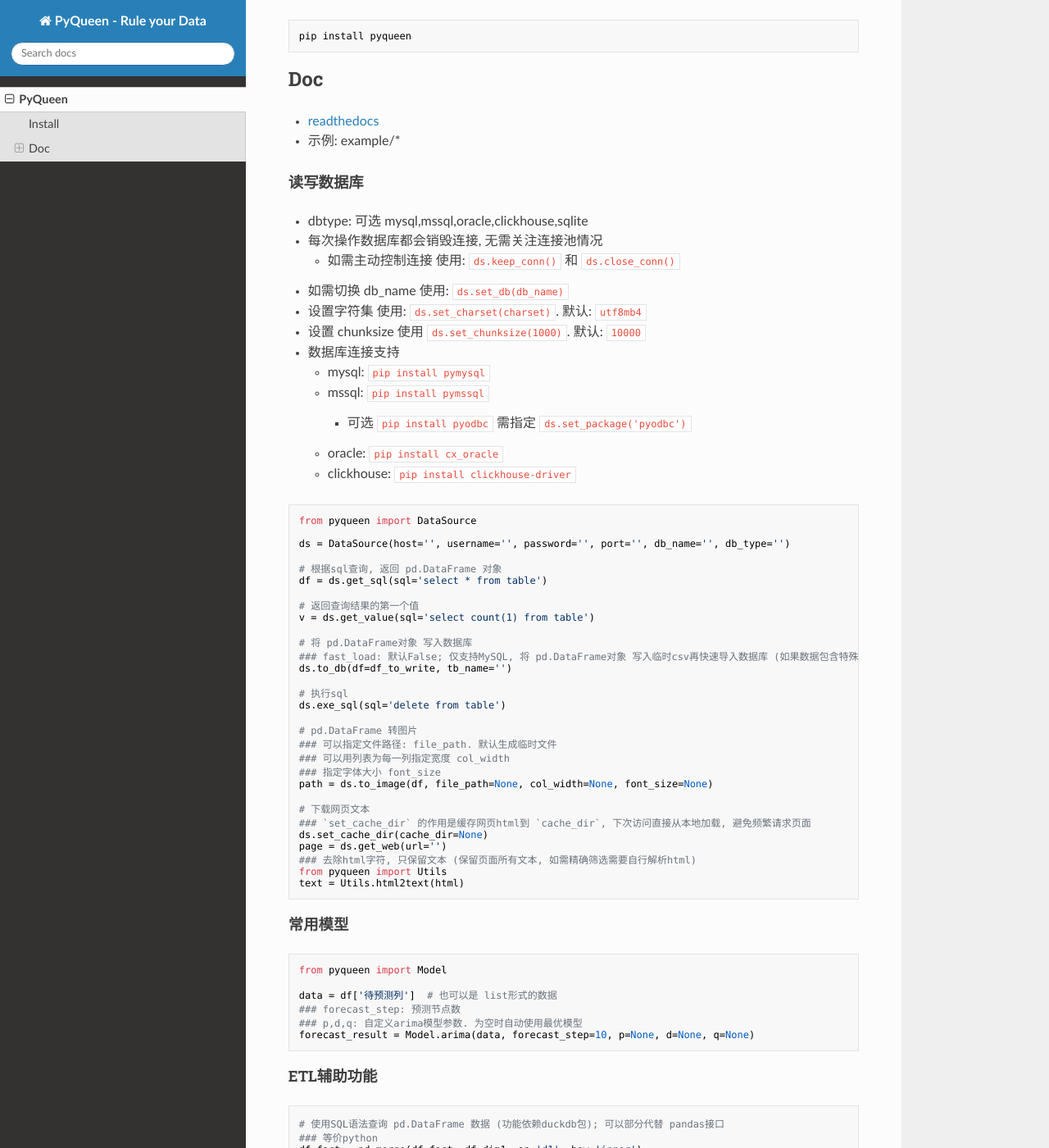
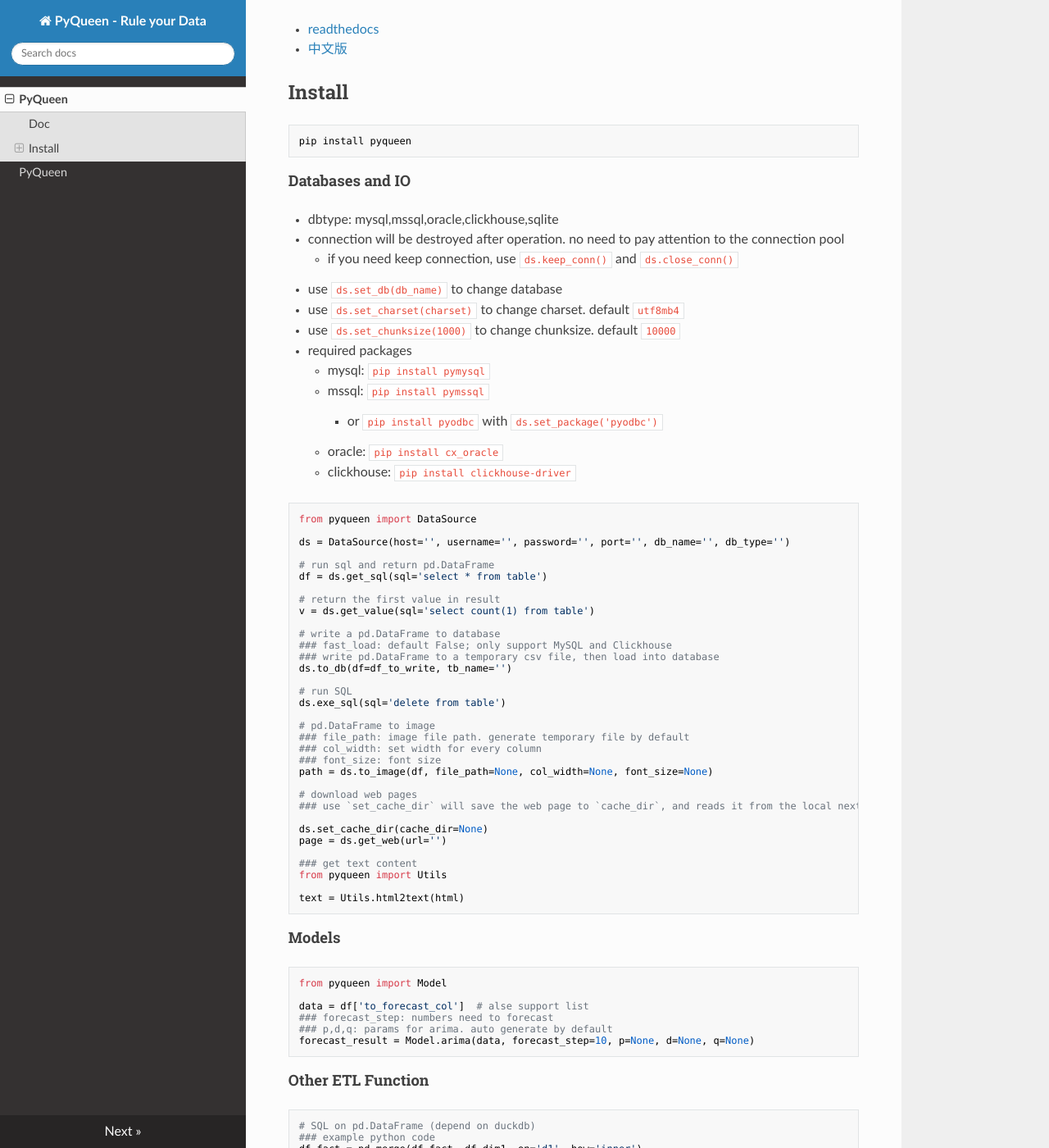
Before and after one commit to ts7ming/pyqueen, an MkDocs documentation site: the page built from docs/index.md, in a window 1280 px wide and 1400 px high, scrolled down 481 px. Shown: the whole window at 82% size. Built offline with MkDocs 1.6.1, drawn with Linux system fonts in a browser that asks for light colours; nearby versions of some CDN libraries; some of the changed text lies outside the part shown.

Commit message:
docs: update

````diff
--- a/docs/index.md
+++ b/docs/index.md
@@ -9,7 +9,13 @@
 ![GitHub Repo stars](https://img.shields.io/github/stars/ts7ming/pyqueen)
 [![PyPI downloads](https://img.shields.io/pypi/dm/pyqueen.svg)](https://pypistats.org/packages/pyqueen)
 
-PyQueen 是一个数据处理工具箱. 配合 Pandas 使用可以完成简单的ETL作业
+PyQueen is a data development toolkit that can build ETL workflows
+[中文文档](README_CN.MD)
+
+## Doc
+
+- [readthedocs](https://pyqueen.readthedocs.io/en/latest/)
+- [中文版](index_zh.md)
 
 ## Install
 
@@ -17,23 +23,18 @@ PyQueen 是一个数据处理工具箱. 配合 Pandas 使用可以完成简单
 pip install pyqueen
 ```
 
-## Doc
+#### Databases and IO
 
-- [readthedocs](https://pyqueen.readthedocs.io/zh-cn/latest/)
-- 示例: example/*
-
-#### 读写数据库
-
-- dbtype: 可选 mysql,mssql,oracle,clickhouse,sqlite
-- 每次操作数据库都会销毁连接, 无需关注连接池情况
-    - 如需主动控制连接 使用: `ds.keep_conn()` 和 `ds.close_conn()`
-- 如需切换 db_name 使用: `ds.set_db(db_name)`
-- 设置字符集 使用: `ds.set_charset(charset)`. 默认: `utf8mb4`
-- 设置 chunksize 使用 `ds.set_chunksize(1000)`. 默认: `10000`
-- 数据库连接支持
+- dbtype: mysql,mssql,oracle,clickhouse,sqlite
+- connection will be destroyed after operation. no need to pay attention to the connection pool
+    - if you need keep connection, use `ds.keep_conn()` and `ds.close_conn()`
+- use `ds.set_db(db_name)` to change database
+- use `ds.set_charset(charset)` to change charset. default `utf8mb4`
+- use `ds.set_chunksize(1000)` to change chunksize. default `10000`
+- required packages
     - mysql: `pip install pymysql`
     - mssql: `pip install pymssql`
-        - 可选 `pip install pyodbc` 需指定 `ds.set_package('pyodbc')`
+        - or `pip install pyodbc` with `ds.set_package('pyodbc')`
     - oracle: `pip install cx_oracle`
     - clickhouse: `pip install clickhouse-driver`
 
@@ -42,54 +43,59 @@ from pyqueen import DataSource
 
 ds = DataSource(host='', username='', password='', port='', db_name='', db_type='')
 
-# 根据sql查询, 返回 pd.DataFrame 对象
+# run sql and return pd.DataFrame
 df = ds.get_sql(sql='select * from table')
 
-# 返回查询结果的第一个值
+# return the first value in result
 v = ds.get_value(sql='select count(1) from table')
 
-# 将 pd.DataFrame对象 写入数据库
-### fast_load: 默认False; 仅支持MySQL, 将 pd.DataFrame对象 写入临时csv再快速导入数据库 (如果数据包含特殊字符容易出错, 慎用)
+# write a pd.DataFrame to database
+### fast_load: default False; only support MySQL and Clickhouse
+### write pd.DataFrame to a temporary csv file, then load into database
 ds.to_db(df=df_to_write, tb_name='')
 
-# 执行sql
+# run SQL
 ds.exe_sql(sql='delete from table')
 
-# pd.DataFrame 转图片
-### 可以指定文件路径: file_path. 默认生成临时文件
-### 可以用列表为每一列指定宽度 col_width
-### 指定字体大小 font_size
+# pd.DataFrame to image
+### file_path: image file path. generate temporary file by default
+### col_width: set width for every column
+### font_size: font size
 path = ds.to_image(df, file_path=None, col_width=None, font_size=None)
 
-# 下载网页文本
-### `set_cache_dir` 的作用是缓存网页html到 `cache_dir`, 下次访问直接从本地加载, 避免频繁请求页面
+# download web pages
+### use `set_cache_dir` will save the web page to `cache_dir`, and reads it from the local next time to avoid repeated requests for services
+
 ds.set_cache_dir(cache_dir=None)
 page = ds.get_web(url='')
-### 去除html字符, 只保留文本 (保留页面所有文本, 如需精确筛选需要自行解析html)
+
+### get text content
 from pyqueen import Utils
+
 text = Utils.html2text(html)
 ```
 
-#### 常用模型
+#### Models
 
 ```python
 from pyqueen import Model
 
-data = df['待预测列']  # 也可以是 list形式的数据
-### forecast_step: 预测节点数
-### p,d,q: 自定义arima模型参数. 为空时自动使用最优模型
+data = df['to_forecast_col']  # alse support list
+### forecast_step: numbers need to forecast
+### p,d,q: params for arima. auto generate by default
 forecast_result = Model.arima(data, forecast_step=10, p=None, d=None, q=None)
 ```
-#### ETL辅助功能
+
+#### Other ETL Function
 
 ```python
-# 使用SQL语法查询 pd.DataFrame 数据 (功能依赖duckdb包); 可以部分代替 pandas接口
-### 等价python
+# SQL on pd.DataFrame (depend on duckdb)
+### example python code
 df_fact = pd.merge(df_fact, df_dim1, on='d1', how='inner')
 df_fact = pd.merge(df_fact, df_dim1, on='d2', how='inner')
 df_summary = df_fact.groupby(['d1_name', 'd2_name']).agg({'value': np.sum}).reset_index().rename('value':'sum_value')
 
-### 可以用sql实现
+### also works
 from pyqueen import DataSource
 
 ds = DataSource()
@@ -102,33 +108,36 @@ sql = '''
   group by b.d1_name,c.d2_name
 '''
 df_summary = ds.pdsql(sql=sql, data=data)
-
-# 导入测试数据
-### 会将excel文件里的每一个sheet映射成一张表, 将这个 ds 后续的sql查询都转移到这个由excel文件生成的新数据库
-### 用于测试确认复杂计算逻辑, 相当于用excel文件代替测试数据库
-ds.import_test_data(excel_path='')
 ```
 
-#### 下载FTP文件
+#### Download FTP files
 
 ```python
 from pyqueen import DataSource
 
 ds = DataSource(host='', username='', password='', port='', db_type='ftp')
-ds.download_ftp(local_dir='保存目录', remote_dir='远程目录')
+ds.download_ftp(local_dir='', remote_dir='')
 ```
 
-#### 写入Excel文件
+#### Chart
 
-- 将 pd.DataFrame对象 写入Excel文件
-- file_path 文件路径 (须以 .xlsx 结尾)
-- sheet_list 待写入数据, 二维列表, 每个 pd.DataFrame对象 对应一个 sheet
-- fillna='' 空值填充
-- fmt=None 字段格式,可以按字段名指定
-- font='微软雅黑' 字体
-- font_color='black' 字体颜色
-- font_size=11 字体大小
-- column_width=17 单元格宽度
+```python
+import pandas as pd
+from pyqueen import Chart
+
+df = pd.DataFrame()
+
+Chart.line(x=df['x_col'], y=df['y_col'], x_label='', y_label='', img_path='demo.png', show=True)
+Chart.bar(x=df['x_col'], y=df['y_col'], x_label='', y_label='', img_path='demo.png', show=True)
+Chart.scatter(x=df['x_col'], y=df['y_col'], x_label='', y_label='', img_path='demo.png', show=True)
+Chart.bubble(x=df['x_col'], y=df['y_col'], v=df['value_col'], c=df['color'], x_label='', y_label='',img_path='demo.png', show=True)
+```
+
+#### Save Excel file
+
+- save pd.DataFrame objects to excel
+- file_path:  (end with `.xlsx`)
+- sheet_list: each DataFrame to a sheet
 
 ```python
 from pyqueen import DataSource
@@ -149,164 +158,139 @@ fmt = {
 ds.to_excel(file_path='xxx.xlsx', sheet_list=sheet_list, fmt=fmt)
 ```
 
-#### 时间处理工具
+#### Time Kit
 
 ```python
 from pyqueen import TimeKit
 
-# 按当前时间
+# curent time
 tk = TimeKit()
-# 指定日期, 时间
+# set date and time
 tk = TimeKit(theday=20200101, thetime=120000)
 
-# 常用属性
-tk.today  # 当前日期或初始化指定日期
-tk.now  # 当前时间或初始化指定时间
-tk.hour  # 当前小时
-tk.minute  # 当前分钟
-tk.second  # 当前秒
-tk.nday_of_week  # 1-7对应周一到周日
-tk.week_start  # 本周一日期
-tk.lw_start  # 上周开始日期
-tk.lw_end  # 上周结束日期
-tk.lw2_start  # 上上周开始日期
-tk.lw2_end  # 上上周结束日期
-tk.month_start  # 本月初
-tk.lm_start  # 上月初
-tk.lm_end  # 上月末
-tk.lm2_start  # 上上月初
-tk.lm2_end  # 上上月末
+# Attrs
+tk.today
+tk.now
+tk.hour
+tk.minute
+tk.second
+tk.nday_of_week
+tk.week_start
+tk.lw_start
+tk.lw_end
+tk.lw2_start
+tk.lw2_end
+tk.month_start
+tk.lm_start
+tk.lm_end
+tk.lm2_start
+tk.lm2_end
 
-# 时间加减
-# flag: 加减单位: years,months,days,hours,minutes,seconds
-# value: 加减值
-# thetime之前 value 写负值
-# thetime之后 value 写正值
+# time delta
+# flag: years,months,days,hours,minutes,seconds
+# value
 new_day = tk.time_delta('20230101', 'days', -30)
+new_day = tk.time_delta('20230101', 'days', 30)
 
-# 获取日期列表
+# get days list
 day_list = tk.get_day_list(20200101, 20200201)
-# 获取自然周列表
+# get weeks list
 week_list = tk.get_week_list(20200101, 20200201)
-# 获取自然月列表
+# get months list
 month_list = tk.get_month_list(20200101, 20200901)
-# 按天数拆分日期为列表
+# divde period into date list by days
 time_list = tk.date_div(20200101, 20200901, 10)
-# 查询任意日期是星期几
+# get num of date in a week
 n = tk.get_nday_of_week(20200101)
-# 数值型日期转字符串
+# date int to string
 date_str = tk.int2str(20200101, sep='-')
 ```
 
-#### ETL日志
+#### ETL Log
 
-- 记录所有 `DataSource` 类函数的调用过程和相应参数
-- 如需启用日志, 添加: `ds.set_logger(logger)`
-- 其中 `logger` 为日志处理函数, 默认为: `print`
-- 自定义 `logger` 参考 `example/etl_with_log.py`
-- `etl_log` 所有 **key**
-    - py_path: 调用脚本路径
-    - func_name: 调用函数名
-    - start_time: 过程开始时间
-    - end_time: 过程结束时间
-    - duration: 过程耗时(秒)
-    - message: (如有) 备注信息
-    - file_path: (如有) 文件路径
-    - sql_text: (如有) sql
-    - host: (如有) 服务器地址
-    - db_type: (如有) 数据库类型
-    - port: (如有) 端口
-    - db_name: (如有) 数据库名
-    - table_name: (如有) 表名
+- use `ds.set_logger(logger)` to open log
+    - function `logger`, default: `print`
+    - user-defined logger reference `example/etl_with_log.py`
+- `etl_log` **key**
+    - py_path: python script path
+    - func_name: function name
+    - start_time: step start time
+    - end_time: step end time
+    - duration: duration(s)
+    - message: (option)from annotation
+    - file_path: (option) file path
+    - sql_text: (option) sql
+    - host: (option)
+    - db_type: (option)
+    - port: (option)
+    - db_name: (option)
+    - table_name: (option)
 
 #### 发送信息
 
-- 邮件
-- 钉钉
-- 企业微信
+- Email
+- Dingtalk
+- WeChat
 
 ```python
 from pyqueen import Email
 
-# 初始化
+# init
 email = Email(username='', password='', host='', port='')
 
-# 发送文本邮件
-# subject: 邮件主题，content: 邮件内容，to_user: 收件人，cc_user: 抄送人，bcc_user: 密抄人
-# type: 文本或html格式，默认文本格式
+# text email
 email.send_text(subject='', content='', to_user=[], cc_user=None, bcc_user=None, type='plain')
 
-# 发送附件邮件
-# subject: 邮件主题，content: 邮件内容，to_user: 收件人，cc_user: 抄送人，bcc_user: 密抄人
-# type: 文本或html格式，默认文本格式，file_path_list: 附件路径列表
+# email with files
 email.send_file(subject='', content='', file_path_list=[], to_user=[], cc_user=None, bcc_user=None, type='plain')
 ```
 
 ```python
 from pyqueen import Wechat
 
-# 初始化
+# init
 wechat = Wechat(key='')
-
-# content不为None时,发送文本
-# mentioned_list: userid的列表，提醒群中的指定成员(@某个成员)，@all表示提醒所有人
-# mentioned_mobile_list: 手机号列表，提醒手机号对应的群成员(@某个成员)，@all表示提醒所有人
-# file_path不为None时,发送文件
-# img_path不为None时,发送图片
 wechat.send(content=None, mentioned_list=None, mentioned_mobile_lis=None, file_path=None, img_path=None)
 ```
 
 ```python
 from pyqueen import Dingtalk
 
-# 初始化
-wechat = Dingtalk(access_token='')
-
-# content不为None时,发送文本
-# mentioned_list: userid的列表，提醒群中的指定成员(@某个成员)，@all表示提醒所有人
-# mentioned_mobile_list: 手机号列表，提醒手机号对应的群成员(@某个成员)，@all表示提醒所有人
-wechat.send(content=None, mentioned_list=None, mentioned_mobile_list=None)
+# init
+dingtalk = Dingtalk(access_token='')
+dingtalk.send(content=None, mentioned_list=None, mentioned_mobile_list=None)
 ```
 
-#### 小工具
+#### Tools
 
 ```python
 from pyqueen import Utils
 
-# 压缩/解压缩
 Utils.zip(from_path='', to_path='')
 Utils.unzip(from_path='', to_path='')
-# 删除文件
-# 删除文件夹/子文件夹/文件
+
 Utils.delete_file(path='')
-# 计算md5值
+
 Utils.md5(text='')
-# 列表按n个一组拆分
+
 Utils.div_list(listTemp=[1, 2, 3], n=2)
-# 用正则从sql里提取用到的表
-### kw: (可选)指定匹配关键词
-### strip: (可选)指定需要清除的字符
+
 Utils.sql2table(sql_text='', kw=None, strip=None)
-# 多进程执行
-### func: 待执行函数
-### args_list: 每个子任务的参数
-### max_process = 1: 最大进程数, 默认为 1
-### 以list返回每个子进程执行结果, 和 args_list 顺序一致
+
 result = Utils.mult_run(func, args_list=[], max_process=1)
-# html转文本
-### 去除html字符, 只保留文本
+
 text = Utils.html2text(html)
 ```
 
-#### 命令行
+#### Command Line
 
 ```commandline
-用法: pyqueen command args1,args2,...
+usage: pyqueen command args1,args2,...
 ---
 command:
-    #1  sql2table [file_path] 从sql解析用到的表(通过正则解析, 有误差) (不带参数时读取剪切板)
+    #1  sql2table [file_path]
 
-    #2  detcode file_path: 检测文件编码
+    #2  detcode file_path
 
-    #3  md5 基于剪切板文本生成md5
+    #3  md5
 ```
````
Also changed, not shown: README.md (+21 -8 lines), README_ZH.md (renamed from README_CN.MD, +16 -0 lines), docs/index_zh.md (added, +327 -0 lines).
